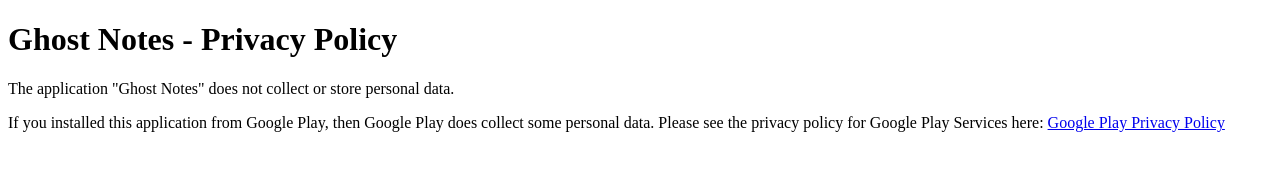
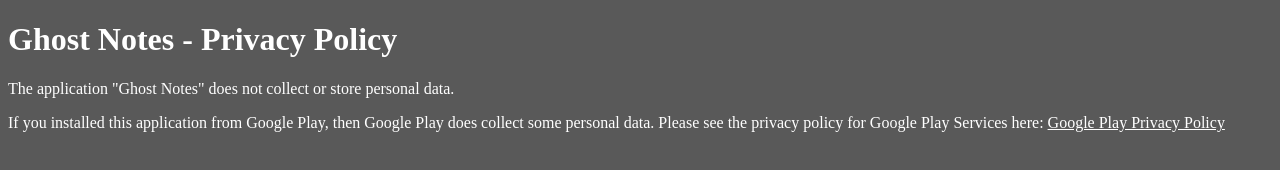
Before and after one commit to MichaelPellegrino/MichaelPellegrino.github.io, a plain HTML site: page index.html in a window 1280 px wide. Drawn offline with Linux system fonts and the light colour scheme.

Commit message:
Added background color

```diff
--- a/index.html
+++ b/index.html
@@ -1,10 +1,21 @@
 <!DOCTYPE html>
 <html>
+  <head>
+    <style>
+      body {
+        background-color: #595959; /* Setting the background color */
+        color: white; /* Setting the default text color to white */
+      }
+      h1, p {
+        color: white; /* Ensures both <h1> and <p> text are white */
+      }
+    </style>
+  </head>
   <body>
     <h1>Ghost Notes - Privacy Policy</h1>
     <p>The application "Ghost Notes" does not collect or store personal data.</p>
     <p>If you installed this application from Google Play, then Google Play does collect some personal data. Please see the privacy policy for Google Play Services here:
-      <a href="https://policies.google.com/privacy" target="_blank">Google Play Privacy Policy</a>
+      <a href="https://policies.google.com/privacy" target="_blank" style="color: white;">Google Play Privacy Policy</a>
     </p>
   </body>
 </html>
```
